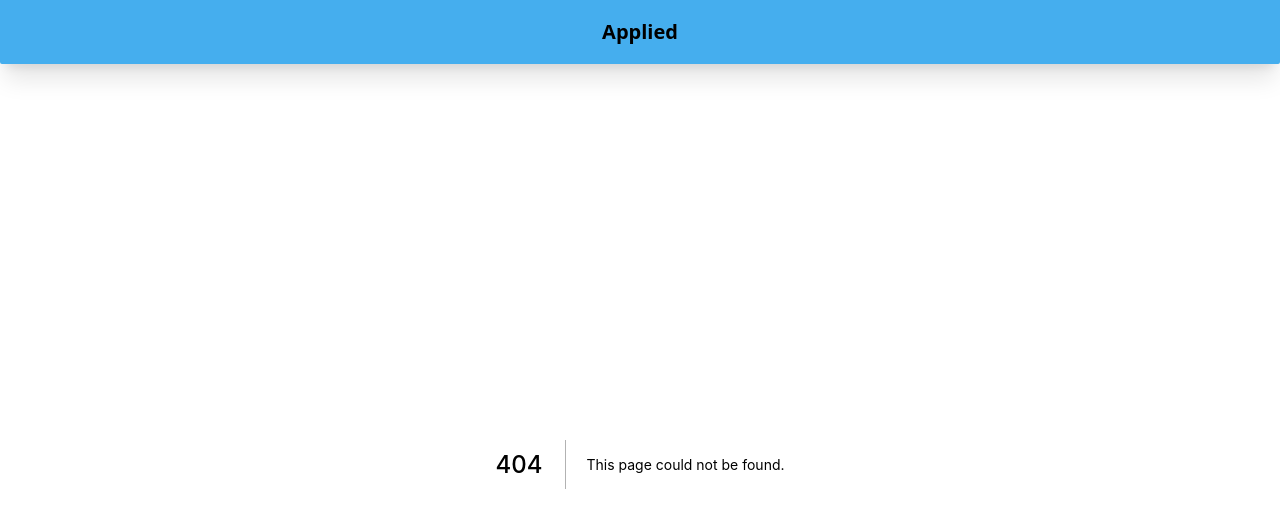
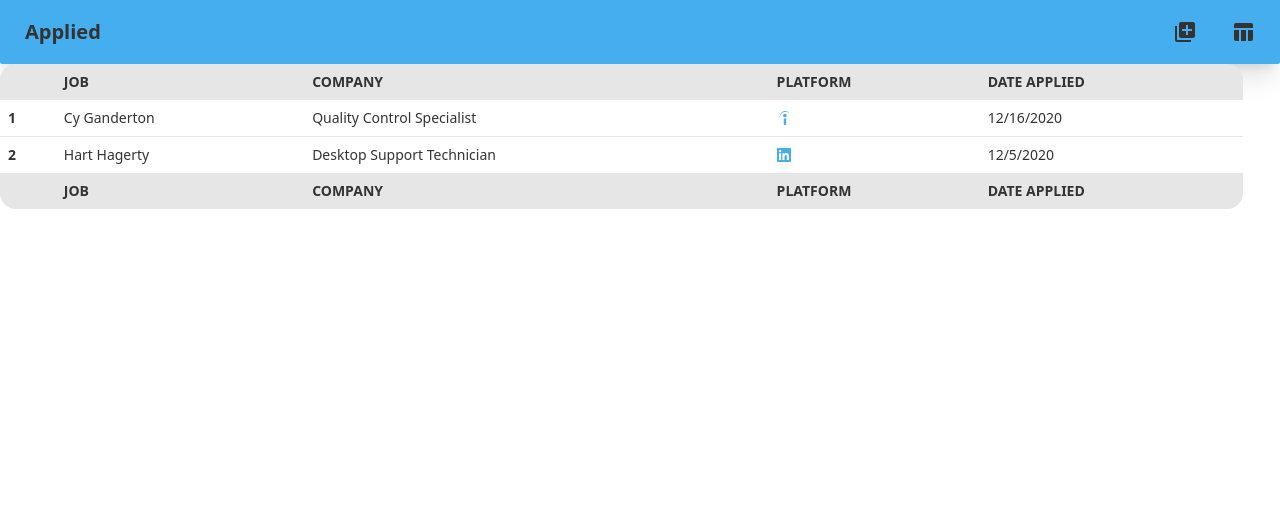
Before and after one commit to vibrentcarey/Applied, a Next.js app: page /jobs in a window 1280 px wide. Before the commit this address had no page. Shown: the top 512 px of the page. Built offline with nearby package versions, Linux system fonts and the light colour scheme.

Commit message:
Add table component

```diff
--- a/components/Header.tsx
+++ b/components/Header.tsx
@@ -1,16 +1,17 @@
 import React from "react";
+import {MdLibraryAdd, MdTableChart} from 'react-icons/md'
 
 const Header = () => {
   return (
     <div className="navbar bg-primary shadow-xl rounded-b-sm">
-      <div className="navbar-start"></div>
+      <div className="navbar-start">
+      <a className="btn btn-ghost normal-case text-xl">Applied</a>
+      </div>
       <div className="navbar-center">
-        <a className="btn btn-ghost normal-case text-xl">Applied</a>
       </div>
       <div className="navbar-end">
-        <button className="btn btn-ghost btn-circle"></button>
-        <button className="btn btn-ghost btn-circle">
-          <div className="indicator"></div>
+        <button className="btn btn-ghost text-2xl"><MdLibraryAdd/></button>
+        <button className="btn btn-ghost text-2xl"><MdTableChart/>
         </button>
       </div>
     </div>
--- a/package.json
+++ b/package.json
@@ -11,7 +11,8 @@
     "daisyui": "^2.0.9",
     "next": "12.1.0",
     "react": "17.0.2",
-    "react-dom": "17.0.2"
+    "react-dom": "17.0.2",
+    "react-icons": "^4.3.1"
   },
   "devDependencies": {
     "@tailwindcss/typography": "^0.5.2",
--- /dev/null
+++ b/pages/jobs.tsx
@@ -0,0 +1,48 @@
+import React from "react";
+import {SiIndeed, SiLinkedin} from 'react-icons/si'
+const Jobs = () => {
+  return (
+    <div className="overflow-x-auto">
+      <table className="table table-compact w-full">
+        <thead>
+          <tr>
+            <th></th>
+            <th>Job</th>
+            <th>company</th>
+            <th>Platform</th>
+            <th>Date Applied</th>
+          </tr>
+        </thead>
+        <tbody>
+          <tr>
+            <th>1</th>
+            <td>Cy Ganderton</td>
+            <td>Quality Control Specialist</td>
+            <td className="text-primary"><SiIndeed/></td>
+            <td>12/16/2020</td>
+          </tr>
+          <tr>
+            <th>2</th>
+            <td>Hart Hagerty</td>
+            <td>Desktop Support Technician</td>
+            <td className="text-primary"><SiLinkedin/></td>
+            <td>12/5/2020</td>
+            <td>
+            </td>
+          </tr>
+        </tbody>
+        <tfoot>
+          <tr>
+            <th></th>
+            <th>Job</th>
+            <th>company</th>
+            <th>Platform</th>
+            <th>Date Applied</th>
+          </tr>
+        </tfoot>
+      </table>
+    </div>
+  );
+};
+
+export default Jobs;
```
Also changed, not shown: 1 other file (tests, documents, lock files or other folders).
